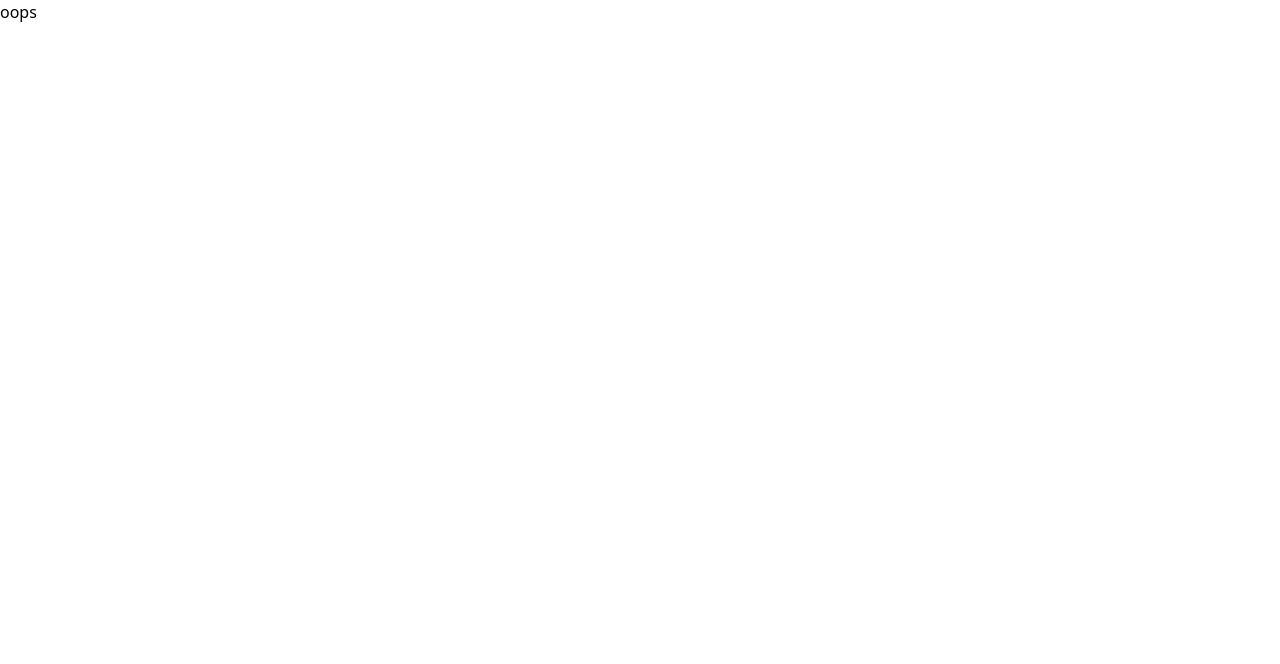
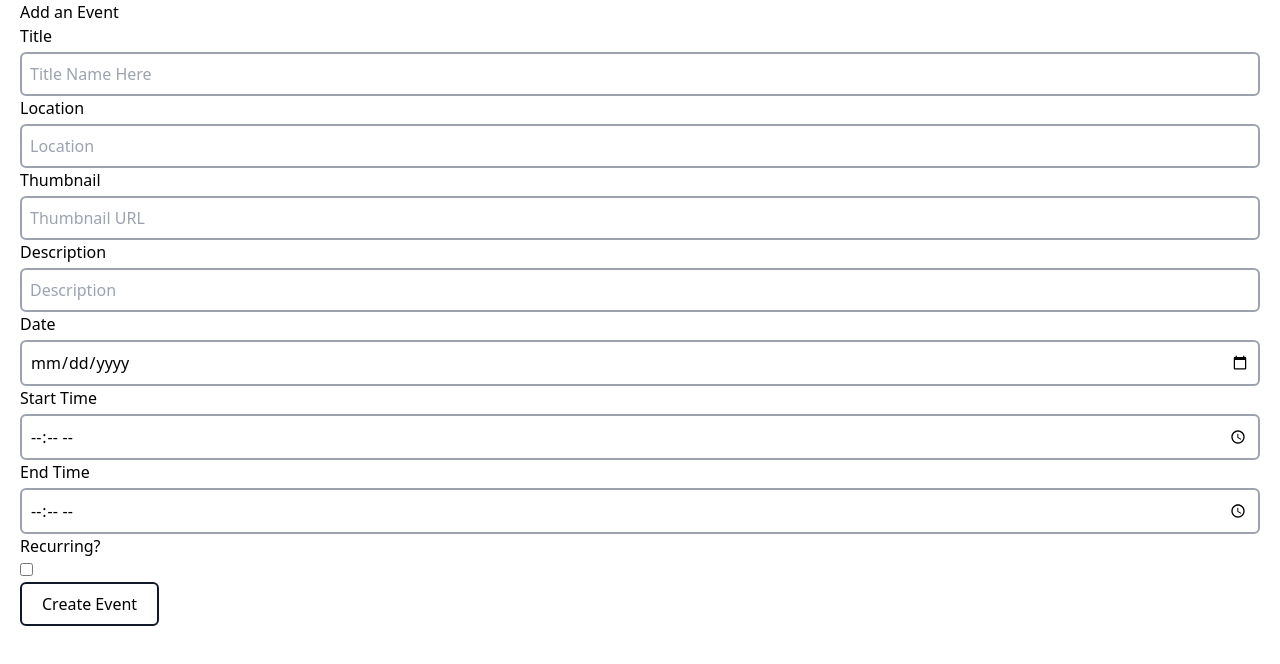
Before and after one commit to cppcki/website, a Next.js app: page /event_form in a window 1280 px wide. Before the commit this address had no page. Shown: the top 664 px of the page. Built offline with nearby package versions, Linux system fonts and the light colour scheme.

Commit message:
event form new page

```diff
--- /dev/null
+++ b/src/pages/event_form.tsx
@@ -0,0 +1,190 @@
+import React, { SyntheticEvent, useCallback, useState } from 'react';
+
+import Head from "@/components/Head";
+import Main from "@/components/Main";
+import TextInput from "@/components/TextLabel";
+import Button from "@/components/Button";
+
+type EventItem = {
+  title: string,
+  location: string,
+  thumbnail: string,
+  description: string,
+  date: string,
+  startTime: string,
+  endTime: string,
+  recurring: boolean,
+  sunday: boolean,
+  monday: boolean,
+  tuesday: boolean,
+  wednesday: boolean,
+  thursday: boolean,
+  friday: boolean,
+  saturday: boolean,
+  // points: number
+};
+
+function RecurringDays(props: any) {
+  const { visible, events, handleInput } = props;
+  var inputType = "";
+  if (visible == true)
+    inputType = "checkbox";
+  else {
+    inputType = "hidden";
+  }
+
+  return (
+    <div>
+      <p hidden={!visible}>Sunday</p>
+      <input type={inputType} name="sunday" value={events.sunday} onChange={handleInput} />
+      <p hidden={!visible}>Monday</p>
+      <input type={inputType} name="monday" value={events.monday} onChange={handleInput} />
+      <p hidden={!visible}>Tuesday</p>
+      <input type={inputType} name="tuesday" value={events.tuesday} onChange={handleInput} />
+      <p hidden={!visible}>Wednesday</p>
+      <input type={inputType} name="wednesday" value={events.wednesday} onChange={handleInput} />
+      <p hidden={!visible}>Thrusday</p>
+      <input type={inputType} name="thursday" value={events.thursday} onChange={handleInput} />
+      <p hidden={!visible}>Friday</p>
+      <input type={inputType} name="friday" value={events.friday} onChange={handleInput} />
+      <p hidden={!visible}>Saturday</p>
+      <input type={inputType} name="saturday" value={events.saturday} onChange={handleInput} />
+    </div>
+  );
+}
+
+function EventForm() {
+  const [events, setEvent] = useState<EventItem>({
+    title: "",
+    location: "",
+    thumbnail: "",
+    description: "",
+    date: "",
+    startTime: "",
+    endTime: "",
+    recurring: false,
+    sunday: false,
+    monday: false,
+    tuesday: false,
+    wednesday: false,
+    thursday: false,
+    friday: false,
+    saturday: false,
+    // points: 0
+  });
+
+  const handleInput = useCallback((event: SyntheticEvent<HTMLInputElement>) => {
+    const target = event.target as HTMLInputElement;
+    switch (target.type) {
+    case "checkbox":
+      setEvent({
+        ...events, [target.name]: target.checked
+      });
+      break;
+    default:
+      setEvent({
+        ...events, [target.name]: target.value
+      });
+      break;
+    }
+  }, [events]);
+
+  const handleOnClick = () => {
+    console.log(events);
+  }
+
+  return (
+    <div>
+      <h1>Add an Event</h1>
+      <TextInput
+        name="title"
+        label="Title"
+        type="text"
+        placeholder="Title Name Here"
+        value={events.title}
+        onChange={handleInput}
+      />
+      <TextInput
+        name="location"
+        label="Location"
+        type="text"
+        placeholder="Location "
+        value={events.location}
+        onChange={handleInput}
+      />
+      <TextInput
+        name="thumbnail"
+        label="Thumbnail"
+        type="url"
+        placeholder="Thumbnail URL"
+        value={events.thumbnail}
+        onChange={handleInput}
+      />
+      <TextInput
+        name="description"
+        label="Description"
+        type="text"
+        placeholder="Description"
+        value={events.description}
+        onChange={handleInput}
+      />
+      <TextInput
+        name="date"
+        label="Date"
+        type="date"
+        placeholder="Date"
+        value={events.date}
+        onChange={handleInput}
+      />
+      <TextInput
+        name="startTime"
+        label="Start Time"
+        type="time"
+        placeholder="Start Time"
+        value={events.startTime}
+        onChange={handleInput}
+      />
+      <TextInput
+        name="endTime"
+        label="End Time"
+        type="time"
+        placeholder="Date"
+        value={events.endTime}
+        onChange={handleInput}
+      />
+      <h2>Recurring?</h2>
+      <input
+        className="recurringCheck"
+        name="recurring"
+        onChange={handleInput}
+        type="checkbox" />
+      <RecurringDays
+        visible={events.recurring}
+        events={events}
+        handleInput={handleInput}
+      />
+      {/* <TextInput
+        name="points"
+        label="Points"
+        type="number"
+        placeholder="Points"
+        value={events.points}
+        onChange={handleInput}
+      /> */}
+      <Button variant="outline" disableDebounce onClick={handleOnClick}>Create Event</Button>
+    </div>
+  );
+}
+
+function Events() {
+  return (
+    <>
+      <Head title="Events" />
+      <Main>
+        <EventForm />
+      </Main>
+    </>
+  );
+}
+
+export default Events;
```
